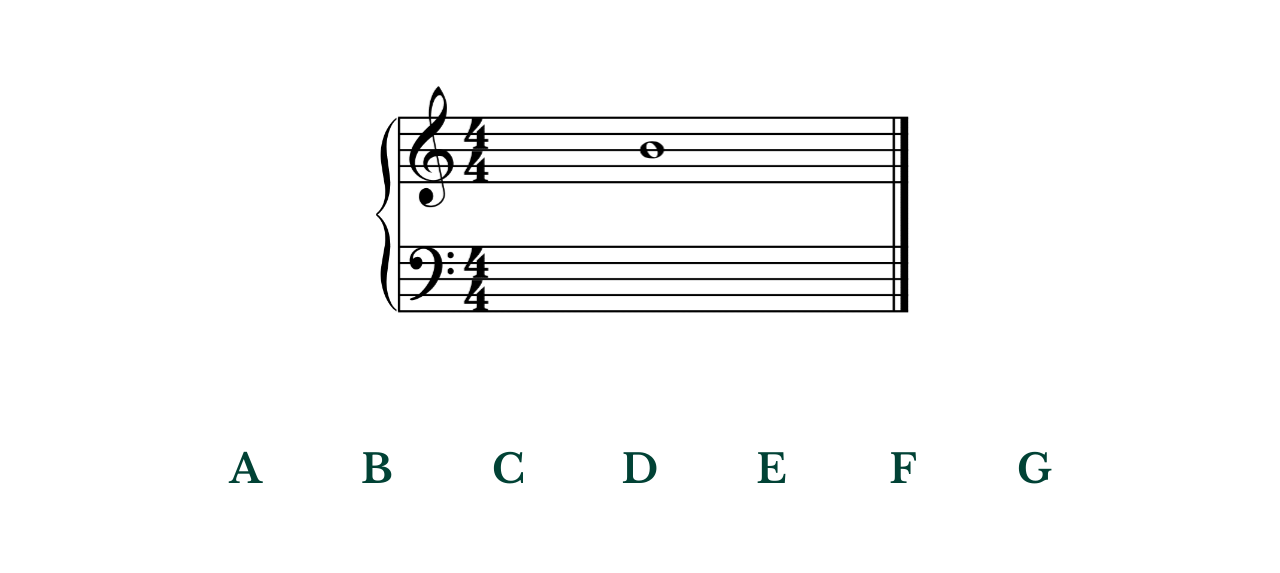
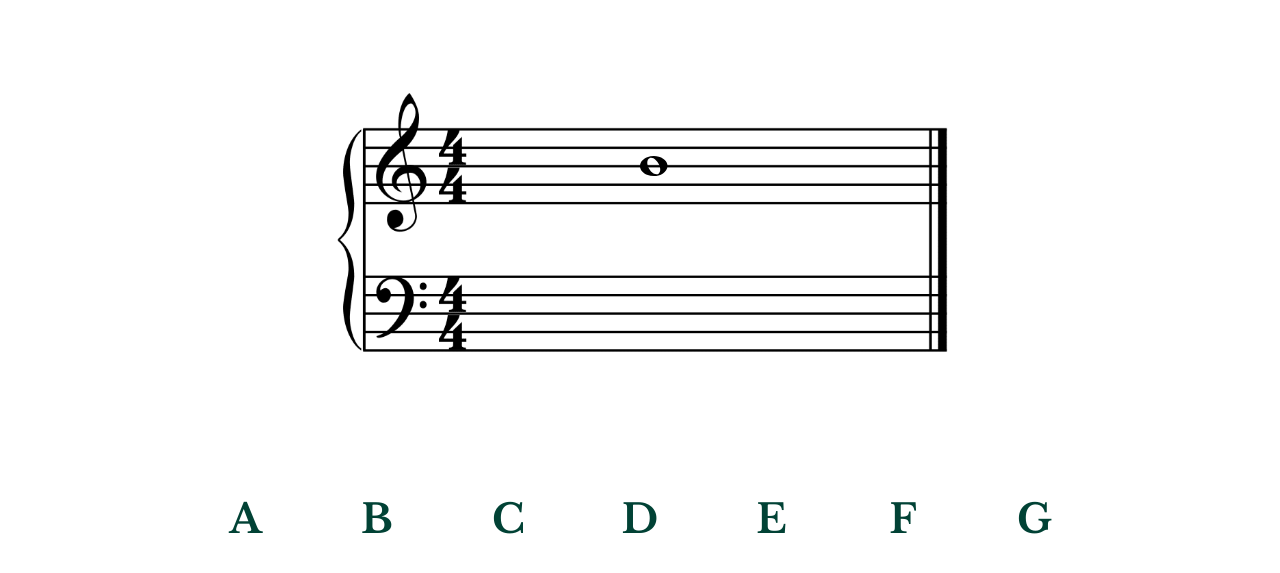
Before and after one commit to wmaneesh/wmaneesh.github.io, a plain HTML site: page david_website.html in a window 1280 px wide. Shown: the part 179-752 px from the top of the page. Drawn offline with nearby package versions, Linux system fonts and the light colour scheme.

Commit message:
fixed cactus positioning

```diff
--- a/david_website.html
+++ b/david_website.html
@@ -72,7 +72,7 @@
     <div class="relative flex w-full justify-center">
       <div
         id="cactus"
-        class="absolute lg:translate-x-[16em] lg:translate-y-[2.6em] md:translate-x-[12em] md:translate-y-[3.4em] translate-x-[8rem] translate-y-[3.2em]"
+        class="absolute lg:translate-x-[16em] lg:translate-y-[2.6em] md:translate-x-[12em] md:translate-y-[3.4em] translate-x-[8rem] translate-y-[2.7em]"
       >
         <img
           src="images/david_website_images/cactus1.png"
@@ -119,7 +119,7 @@
       <div class="flex flex-col justify-center items-center content-start">
         <div class="quiz-question">
           <div
-            class="md:w-[568.75px] md:h-[350px] w-[406.25px] h-[250px] flex flex-col justify-center items-center relative lg:my-10 my-5"
+            class="lg:w-[650px] lg:h-[400px] md:w-[568.75px] md:h-[350px] w-[406.25px] h-[250px] flex flex-col justify-center items-center relative lg:my-10 my-2"
           >
             <canvas
               id="staff-layer"
--- a/styles/david_website_styles/style.css
+++ b/styles/david_website_styles/style.css
@@ -5,7 +5,7 @@
 
 html,
 body {
-  width: 100%;
+  width: 100vw;
   height: 100vh;
 }
 
@@ -36,7 +36,6 @@ body {
   color: #f1f1f1;
 }
 
-
 /* On smaller screens, where height is less than 450px, change the style of the sidenav (less padding and a smaller font size) */
 @media screen and (max-height: 450px) {
   .sidenav {
@@ -54,7 +53,6 @@ body {
   width: 100%;
   height: 1.2em;
 } */
-
 
 @keyframes fade-in {
   0% {
@@ -117,3 +115,11 @@ body {
   -webkit-mask-size: 100% 100%;
   mask-size: 100% 100%;
 }
+
+/* @media screen and (max-height: 600px) {
+  body {
+    width: 100vh;
+    margin: 0px auto;
+    height: 100vh;
+  }
+} */
```
